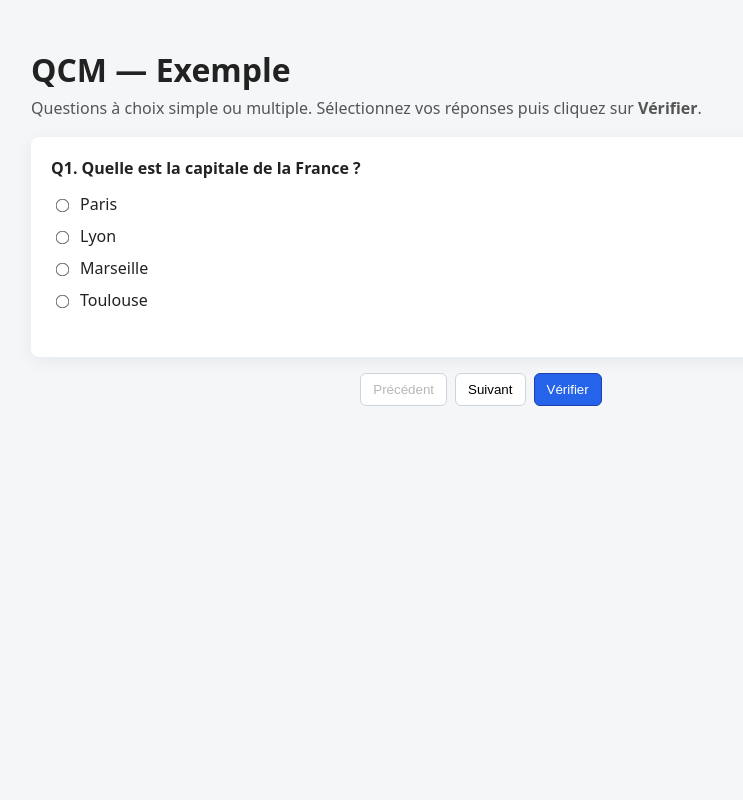
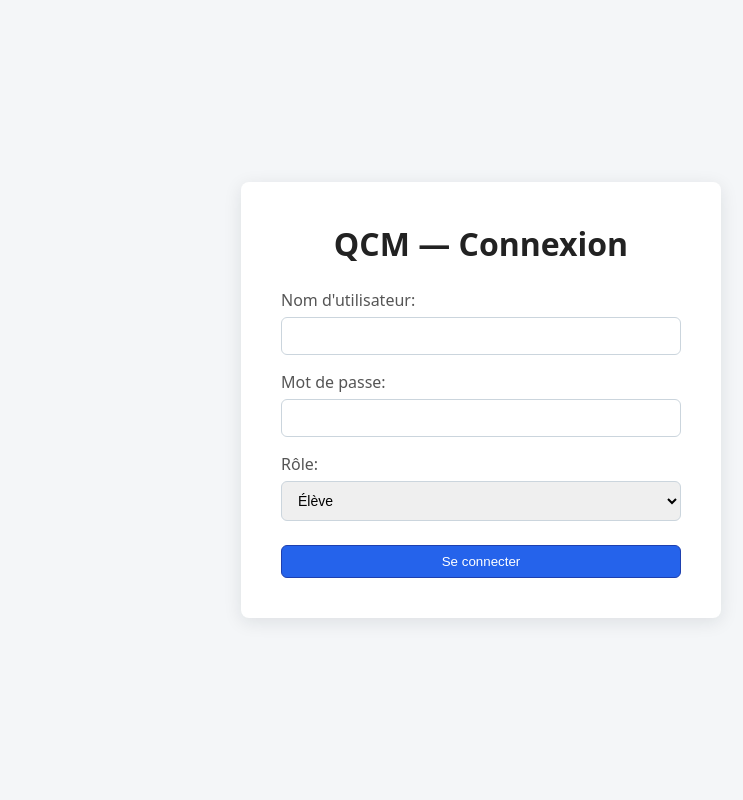
Before and after one commit to Shalzi123/Projet-Web, a PHP site: page / in a window 1280 px wide. Shown: the whole page, without its empty margins (159-902 px from the left). Run offline with PHP 8.4, Linux system fonts and the light colour scheme.

Commit message:
Ajouter système d'authentification et contrôle d'accès basé sur les rôles
- Implémentation écran de connexion
- Restriction d'accès: élèves ne peuvent voir les réponses/corrections
- Professeurs et admins ont accès complet aux réponses
- Élèves perdent l'accès après validation du QCM
- Identifiants de test pour chaque rôle

```diff
--- a/index.html
+++ b/index.html
@@ -7,9 +7,42 @@
     <link rel="stylesheet" href="style.css">
 </head>
 <body>
-    <main class="quiz-app">
+    <!-- Écran de connexion -->
+    <div id="login-screen" class="login-container">
+        <div class="login-card">
+            <h1>QCM — Connexion</h1>
+            <form id="login-form">
+                <div class="form-group">
+                    <label for="username">Nom d'utilisateur:</label>
+                    <input type="text" id="username" name="username" required>
+                </div>
+                <div class="form-group">
+                    <label for="password">Mot de passe:</label>
+                    <input type="password" id="password" name="password" required>
+                </div>
+                <div class="form-group">
+                    <label for="role">Rôle:</label>
+                    <select id="role" name="role">
+                        <option value="student">Élève</option>
+                        <option value="teacher">Professeur</option>
+                        <option value="admin">Administrateur</option>
+                    </select>
+                </div>
+                <button type="submit" class="btn primary">Se connecter</button>
+            </form>
+        </div>
+    </div>
+
+    <!-- Application QCM -->
+    <main class="quiz-app" id="quiz-app" hidden>
         <header>
-            <h1>QCM — Exemple</h1>
+            <div class="header-top">
+                <h1>QCM — Exemple</h1>
+                <div class="user-info">
+                    <span id="user-display"></span>
+                    <button id="logout-btn" class="btn-small">Déconnexion</button>
+                </div>
+            </div>
             <p class="subtitle">Questions à choix simple ou multiple. Sélectionnez vos réponses puis cliquez sur <strong>Vérifier</strong>.</p>
         </header>
 
--- a/script.js
+++ b/script.js
@@ -1,4 +1,14 @@
 
+// Simulation de base de données utilisateurs
+// En production, utiliser une véritable authentification serveur
+const users = {
+    'eleve1': { password: 'pass123', role: 'student', name: 'Jean Dupont' },
+    'prof1': { password: 'prof123', role: 'teacher', name: 'Mme Martin' },
+    'admin1': { password: 'admin123', role: 'admin', name: 'Administrateur' }
+};
+
+// État de session
+let currentUser = null;
 
 const questions = [
     {
@@ -27,14 +37,79 @@ const questions = [
 let currentIndex = 0;
 const state = {
     // stocke les sélections par question (tableau d'indices sélectionnés)
-    answers: {}
+    answers: {},
+    quizSubmitted: false
 };
 
+// === LOGIN SYSTEM ===
+const loginScreen = document.getElementById('login-screen');
+const loginForm = document.getElementById('login-form');
+const quizApp = document.getElementById('quiz-app');
+
+loginForm.addEventListener('submit', (e) => {
+    e.preventDefault();
+    const username = document.getElementById('username').value;
+    const password = document.getElementById('password').value;
+    const role = document.getElementById('role').value;
+
+    // Vérifier les identifiants
+    if (users[username] && users[username].password === password) {
+        const user = users[username];
+        // Vérifier que le rôle sélectionné correspond
+        if (user.role === role) {
+            currentUser = { username, ...user };
+            loginScreen.hidden = true;
+            quizApp.hidden = false;
+            document.getElementById('user-display').textContent = `${currentUser.name} (${getRoleName(currentUser.role)})`;
+            initQuiz();
+        } else {
+            alert('Rôle incorrect pour cet utilisateur');
+        }
+    } else {
+        alert('Identifiants incorrects');
+    }
+});
+
+function getRoleName(role) {
+    const names = {
+        'student': 'Élève',
+        'teacher': 'Professeur',
+        'admin': 'Administrateur'
+    };
+    return names[role] || role;
+}
+
+document.getElementById('logout-btn').addEventListener('click', () => {
+    currentUser = null;
+    state.answers = {};
+    state.quizSubmitted = false;
+    currentIndex = 0;
+    loginForm.reset();
+    loginScreen.hidden = false;
+    quizApp.hidden = true;
+});
+
+// === QUIZ SYSTEM ===
 const container = document.getElementById('quiz-container');
 const prevBtn = document.getElementById('prev-btn');
 const nextBtn = document.getElementById('next-btn');
 const submitBtn = document.getElementById('submit-btn');
 const restartBtn = document.getElementById('restart-btn');
+
+function initQuiz() {
+    currentIndex = 0;
+    state.answers = {};
+    state.quizSubmitted = false;
+    prevBtn.hidden = false;
+    nextBtn.hidden = false;
+    submitBtn.hidden = false;
+    restartBtn.hidden = true;
+    renderQuestion(currentIndex);
+}
+
+function isTeacherOrAdmin() {
+    return currentUser && (currentUser.role === 'teacher' || currentUser.role === 'admin');
+}
 
 function renderQuestion(index) {
     const q = questions[index];
@@ -53,6 +128,9 @@ function renderQuestion(index) {
 
     const selected = state.answers[q.id] || [];
 
+    // Si le quiz est soumis et que c'est un élève, désactiver les options
+    const isDisabled = state.quizSubmitted && currentUser.role === 'student';
+
     q.options.forEach((opt, i) => {
         const li = document.createElement('li');
         const id = `q${q.id}_opt${i}`;
@@ -62,6 +140,7 @@ function renderQuestion(index) {
         input.id = id;
         input.value = i;
         if (selected.includes(i)) input.checked = true;
+        input.disabled = isDisabled;
 
         input.addEventListener('change', () => {
             updateAnswer(q.id, i, input.checked, q.type);
@@ -118,7 +197,7 @@ function calculateResults() {
         const correct = (q.answer || []).slice().sort((a,b)=>a-b);
         const equal = given.length === correct.length && given.every((v,i)=>v === correct[i]);
         if (equal) score++;
-        details.push({ id: q.id, correct, given, equal, text: q.text });
+        details.push({ id: q.id, correct, given, equal, text: q.text, options: q.options });
     });
 
     return { score, total: questions.length, details };
@@ -128,6 +207,27 @@ function showResults() {
     const res = calculateResults();
     container.innerHTML = '';
 
+    // Afficher un message d'information selon le rôle
+    if (currentUser.role === 'student') {
+        const message = document.createElement('div');
+        message.className = 'restricted-message';
+        message.textContent = 'Votre QCM a été soumis. Vous n\'avez plus accès à vos réponses et à la correction.';
+        container.appendChild(message);
+
+        const summary = document.createElement('div');
+        summary.className = 'card';
+        const h = document.createElement('h2');
+        h.textContent = `Résultat : ${res.score} / ${res.total}`;
+        summary.appendChild(h);
+
+        const info = document.createElement('p');
+        info.style.color = '#666';
+        info.textContent = 'Contactez votre professeur pour obtenir la correction détaillée.';
+        summary.appendChild(info);
+
+        container.appendChild(summary);
+    } else {
+        // Les professeurs et admins voient tout
         const summary = document.createElement('div');
         summary.className = 'card';
         const h = document.createElement('h2');
@@ -137,29 +237,46 @@ function showResults() {
         res.details.forEach(d => {
             const el = document.createElement('div');
             el.className = 'result ' + (d.equal ? 'correct' : 'incorrect');
+
             const qTitle = document.createElement('div');
             qTitle.textContent = d.text;
             qTitle.style.fontWeight = '600';
             el.appendChild(qTitle);
 
             const givenText = document.createElement('div');
-        givenText.textContent = 'Votre réponse(s): ' + (d.given.length ? d.given.map(i => questions.find(q=>q.id===d.id).options[i]).join(', ') : '(aucune)');
+            givenText.textContent = 'Réponse(s) donnée(s): ' + (d.given.length ? d.given.map(i => d.options[i]).join(', ') : '(aucune)');
             el.appendChild(givenText);
 
             const correctText = document.createElement('div');
-        correctText.textContent = 'Bonne(s) réponse(s): ' + d.correct.map(i => questions.find(q=>q.id===d.id).options[i]).join(', ');
+            correctText.textContent = 'Bonne(s) réponse(s): ' + d.correct.map(i => d.options[i]).join(', ');
             el.appendChild(correctText);
 
             summary.appendChild(el);
         });
 
         container.appendChild(summary);
+    }
 
-    // masquer boutons navigation et afficher restart
+    state.quizSubmitted = true;
+
+    // Masquer boutons navigation et afficher restart (seulement pour les profs/admins)
     prevBtn.hidden = true;
     nextBtn.hidden = true;
     submitBtn.hidden = true;
+    if (isTeacherOrAdmin()) {
         restartBtn.hidden = false;
+    }
+}
+
+function restartQuiz() {
+    currentIndex = 0;
+    state.answers = {};
+    state.quizSubmitted = false;
+    prevBtn.hidden = false;
+    nextBtn.hidden = false;
+    submitBtn.hidden = false;
+    restartBtn.hidden = true;
+    renderQuestion(currentIndex);
 }
 
 function restartQuiz() {
@@ -174,14 +291,14 @@ function restartQuiz() {
 
 // boutons
 prevBtn.addEventListener('click', () => {
-    if (currentIndex > 0) {
+    if (currentIndex > 0 && !state.quizSubmitted) {
         currentIndex--;
         renderQuestion(currentIndex);
     }
 });
 
 nextBtn.addEventListener('click', () => {
-    if (currentIndex < questions.length - 1) {
+    if (currentIndex < questions.length - 1 && !state.quizSubmitted) {
         currentIndex++;
         renderQuestion(currentIndex);
     }
--- a/style.css
+++ b/style.css
@@ -1,3 +1,4 @@
+
 body {
 	font-family: system-ui, -apple-system, 'Segoe UI', Roboto, 'Helvetica Neue', Arial;
 	background: #f4f6f8;
@@ -5,10 +6,98 @@ body {
 	color: #222;
 }
 
+/* Login Screen */
+.login-container {
+	display: flex;
+	align-items: center;
+	justify-content: center;
+	min-height: 100vh;
+	background: #f4f6f8;
+}
+
+.login-card {
+	background: #fff;
+	border-radius: 8px;
+	box-shadow: 0 4px 18px rgba(21,31,44,0.1);
+	padding: 40px;
+	width: 100%;
+	max-width: 400px;
+}
+
+.login-card h1 {
+	margin: 0 0 24px 0;
+	text-align: center;
+	color: #222;
+}
+
+.form-group {
+	margin-bottom: 16px;
+	display: flex;
+	flex-direction: column;
+}
+
+.form-group label {
+	margin-bottom: 6px;
+	font-weight: 500;
+	color: #555;
+}
+
+.form-group input,
+.form-group select {
+	padding: 10px 12px;
+	border: 1px solid #cbd5dd;
+	border-radius: 6px;
+	font-size: 14px;
+}
+
+.form-group input:focus,
+.form-group select:focus {
+	outline: none;
+	border-color: #2563eb;
+	box-shadow: 0 0 0 3px rgba(37,99,235,0.1);
+}
+
+#login-form button {
+	width: 100%;
+	margin-top: 8px;
+}
+
 .quiz-app {
 	max-width: 900px;
 	margin: 48px auto;
 	padding: 0 16px;
+}
+
+header {
+	display: flex;
+	flex-direction: column;
+	gap: 12px;
+}
+
+.header-top {
+	display: flex;
+	justify-content: space-between;
+	align-items: center;
+}
+
+.user-info {
+	display: flex;
+	align-items: center;
+	gap: 12px;
+	font-size: 14px;
+}
+
+.btn-small {
+	padding: 6px 12px;
+	border: 1px solid #cbd5dd;
+	background: #fff;
+	border-radius: 4px;
+	cursor: pointer;
+	font-size: 12px;
+}
+
+.btn-small:hover {
+	background: #f3f4f6;
 }
 
 .card {
@@ -78,6 +167,23 @@ header h1 {
 .result.correct { background: #ecfdf5; color: #065f46; border: 1px solid #bbf7d0; }
 .result.incorrect { background: #fff1f2; color: #9f1239; border: 1px solid #fecaca; }
 
+.answer-hidden {
+	background: #f3f4f6;
+	padding: 12px;
+	border-radius: 6px;
+	color: #666;
+	font-style: italic;
+}
+
+.restricted-message {
+	background: #fef3c7;
+	border: 1px solid #fcd34d;
+	color: #92400e;
+	padding: 12px;
+	border-radius: 6px;
+	margin-bottom: 12px;
+}
+
 @media (max-width: 520px) {
 	.quiz-app { margin: 24px 12px; }
 	.controls { flex-wrap: wrap; }
```
Also changed, not shown: README.md (added). Lines whose indentation alone changed are shown as unchanged.
